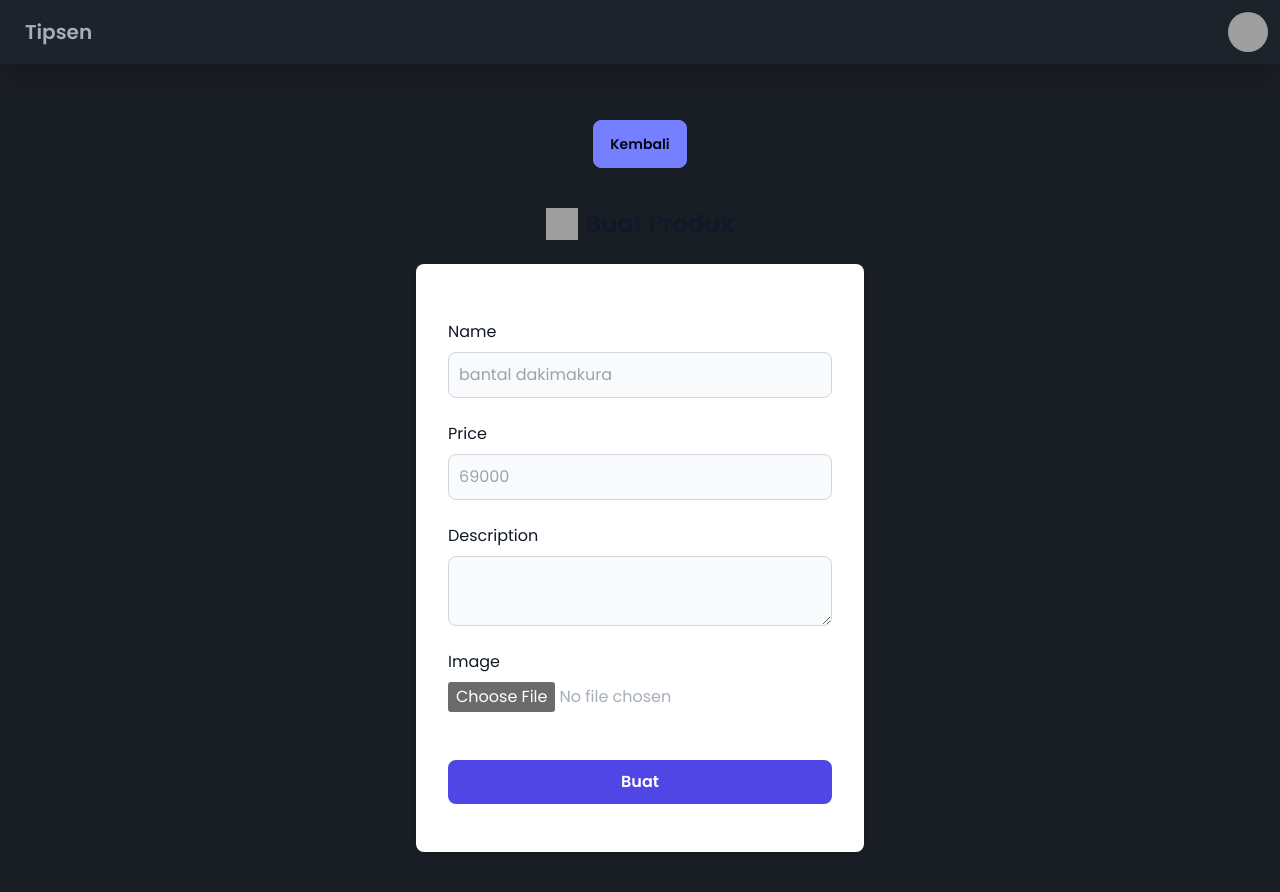
After one commit to rpl-tipsen/tipsen, a Django app: page /products/admin/create in a window 1280 px wide. The commit adds this page. Run offline with Django 4.2, Linux system fonts and the light colour scheme; the visitor is signed in with stand-in values (Sample User, id 1); some libraries are stand-ins or nearby versions; grey boxes are pictures that could not be loaded.

Commit message:
kelar gak sih rpl sat set

```diff
--- a/products/urls.py
+++ b/products/urls.py
@@ -5,6 +5,9 @@ from .views import *
 urlpatterns = [
     path("", products, name="products"),
     path("<int:product_id>", product, name="product"),
-    path("order/<int:product_id>", order_product,
-         name="order_product"),
+    path("order/<int:product_id>", order_product, name="order_product"),
+    path("admin", admin_products, name="admin-products"),
+    path("admin/<int:product_id>", admin_product, name="admin-product"),
+    path("admin/create", admin_create, name="admin-create"),
+    path("admin/delete/<int:product_id>", admin_delete, name="admin-delete"),
 ]
--- a/products/views.py
+++ b/products/views.py
@@ -15,16 +15,14 @@ from tipsen.settings import SUPABASE
 
 
 BUCKET_NAME = "payment"
-sb = supabase.create_client(
-    supabase_url=SUPABASE["url"], supabase_key=SUPABASE["key"])
+BUCKET_NAME_2 = "product"
+sb = supabase.create_client(supabase_url=SUPABASE["url"], supabase_key=SUPABASE["key"])
 
 
 def products(request):
     products = Product.objects.all()
 
-    return render(
-        request, "products/index.html", context={"products": products}
-    )
+    return render(request, "products/index.html", context={"products": products})
 
 
 def product(request, product_id):
@@ -32,9 +30,81 @@ def product(request, product_id):
     if not product:
         return redirect("home")
 
-    return render(
-        request, "products/detail.html", context={"product": product}
-    )
+    return render(request, "products/detail.html", context={"product": product})
+
+
+@login_required
+def admin_products(request):
+    if not request.user.is_admin:
+        return redirect("home")
+
+    products = Product.objects.all()
+    return render(request, "products/admin-index.html", context={"products": products})
+
+
+@login_required
+def admin_product(request, product_id):
+    if not request.user.is_admin:
+        return redirect("home")
+
+    product = Product.objects.get(id=product_id)
+    if not product:
+        return redirect("home")
+
+    return render(request, "products/admin-detail.html", context={"product": product})
+
+
+@login_required
+def admin_create(request):
+    if not request.user.is_admin:
+        return redirect("home")
+
+    if request.method == "POST":
+        form = ImageForm(request.POST, request.FILES)
+        if form.is_valid():
+            image = form.cleaned_data["image"]
+
+            image_data = BufferedReader(image.file)
+            random_filename = str(uuid.uuid4()) + "_" + image.name
+
+            content_type, encoding = mimetypes.guess_type(image.name)
+            file_options = {"content-type": content_type} if content_type else {}
+
+            response = sb.storage.from_(BUCKET_NAME_2).upload(
+                path=random_filename, file=image_data, file_options=file_options
+            )
+
+            if response.status_code == 201 or response.status_code == 200:
+                image_link = f"{SUPABASE['url']}/storage/v1/object/public/{BUCKET_NAME_2}/{random_filename}"
+            else:
+                return "Failed to create payment"
+
+            Product.objects.create(
+                name=request.POST["name"],
+                price=request.POST["price"],
+                description=request.POST["description"],
+                image_link=image_link,
+            ).save()
+
+            return render(request, "products/admin-create.html", context={"success": True})
+
+    return render(request, "products/admin-create.html")
+
+@login_required
+def admin_delete(request, product_id):
+    if not request.user.is_admin:
+        return redirect("home")
+
+    product = Product.objects.get(id=product_id)
+    if not product:
+        return redirect("home")
+
+    sb.storage.from_(BUCKET_NAME_2).remove(product.image_link.split("/")[-1])
+    product.delete()
+
+    return redirect("admin-products")
+
+
 
 
 @login_required
@@ -46,51 +116,60 @@ def order_product(request, product_id):
     addresses = Address.objects.all()
     banks = ["BCA", "Mandiri", "BNI"]
 
-    if request.method == 'POST':
+    if request.method == "POST":
         print(request.POST)
-        if request.POST.get('step') == 'first':
+        if request.POST.get("step") == "first":
             first_form = OrderFirstForm(request.POST)
             if first_form.is_valid():
-                address_id = first_form.cleaned_data['address_id']
+                address_id = first_form.cleaned_data["address_id"]
                 address = Address.objects.get(id=address_id)
                 if not address or address.user_id != request.user._wrapped.id:
                     return render(
                         request,
                         "products/form-before-payment.html",
                         context={
-                            "product": product, "addresses": addresses,
+                            "product": product,
+                            "addresses": addresses,
                             "error": True,
                             "message": f"couldn't find address with id {address_id}",
                         },
                     )
-                quantity = first_form.cleaned_data['quantity']
+                quantity = first_form.cleaned_data["quantity"]
                 total_price = product.price * quantity
                 print(total_price, quantity)
 
                 # Save order data in session
-                request.session['address_id'] = address_id
-                request.session['quantity'] = quantity
-                request.session['total_price'] = total_price
+                request.session["address_id"] = address_id
+                request.session["quantity"] = quantity
+                request.session["total_price"] = total_price
                 return render(
-                    request, "products/form-after-payment.html",
-                    context={"product": product, "addresses": addresses,
-                             "banks": banks}
+                    request,
+                    "products/form-after-payment.html",
+                    context={
+                        "product": product,
+                        "addresses": addresses,
+                        "banks": banks,
+                    },
                 )
             else:
                 print(first_form.errors)
                 return render(
-                    request, "products/form-before-payment.html",
-                    context={"product": product, "addresses": addresses,
-                             "form": first_form}
+                    request,
+                    "products/form-before-payment.html",
+                    context={
+                        "product": product,
+                        "addresses": addresses,
+                        "form": first_form,
+                    },
                 )
         else:
             second_form = OrderSecondForm(request.POST)
             if second_form.is_valid():
                 try:
                     # Retrieve order data from session
-                    address_id = request.session.get('address_id')
-                    quantity = request.session.get('quantity')
-                    total_price = request.session.get('total_price')
+                    address_id = request.session.get("address_id")
+                    quantity = request.session.get("quantity")
+                    total_price = request.session.get("total_price")
 
                     address = Address.objects.get(id=address_id)
                     if not address or address.user_id != request.user._wrapped.id:
@@ -98,7 +177,8 @@ def order_product(request, product_id):
                             request,
                             "products/form-before-payment.html",
                             context={
-                                "product": product, "addresses": addresses,
+                                "product": product,
+                                "addresses": addresses,
                                 "error": True,
                                 "message": f"couldn't find address with id {address_id}",
                             },
@@ -114,33 +194,44 @@ def order_product(request, product_id):
                         address=address,
                         subtotal=total_price,
                         user=request.user._wrapped,
-                        payment=payment
+                        payment=payment,
                     ).save()
 
-                    del request.session['address_id']
-                    del request.session['quantity']
-                    del request.session['total_price']
+                    del request.session["address_id"]
+                    del request.session["quantity"]
+                    del request.session["total_price"]
 
                     # TODO: ganti redirect ke "pesanan saya"
-                    return redirect('home')
+                    return redirect("home")
                 except Exception as e:
                     return render(
-                        request, "products/form-after-payment.html",
-                        context={"product": product, "addresses": addresses,
-                                 "exception_error": {e}, "banks": banks}
+                        request,
+                        "products/form-after-payment.html",
+                        context={
+                            "product": product,
+                            "addresses": addresses,
+                            "exception_error": {e},
+                            "banks": banks,
+                        },
                     )
             else:
                 print(second_form.errors)
                 return render(
-                    request, "products/form-after-payment.html",
-                    context={"product": product, "addresses": addresses,
-                             "form": OrderSecondForm, "banks": banks}
+                    request,
+                    "products/form-after-payment.html",
+                    context={
+                        "product": product,
+                        "addresses": addresses,
+                        "form": OrderSecondForm,
+                        "banks": banks,
+                    },
                 )
 
     return render(
-        request, "products/form-before-payment.html", context={"product": product, "addresses": addresses}
+        request,
+        "products/form-before-payment.html",
+        context={"product": product, "addresses": addresses},
     )
-
 
 def handle_payment_creation(request):
     form = ImageForm(request.POST, request.FILES)
@@ -165,12 +256,12 @@ def handle_payment_creation(request):
         else:
             return "Failed to create payment"
 
-        total_price = request.session.get('total_price')
+        total_price = request.session.get("total_price")
 
         payment = Payment.objects.create(
-            payment_reference_number=request.POST['payment_reference_number'],
+            payment_reference_number=request.POST["payment_reference_number"],
             jumlah=total_price,
-            bank=request.POST['bank'],
+            bank=request.POST["bank"],
             image_link=image_link,
         )
 
--- a/templates/base.html
+++ b/templates/base.html
@@ -1,61 +1,70 @@
 {% load static %}
-<html lang="en" class="bg-gray-50">
+<html lang="en" data-theme="dark">
 
 <head>
   <meta charset="UTF-8">
   <meta name="viewport" content="width=device-width, initial-scale=1.0">
   <script src="https://cdn.tailwindcss.com"></script>
   <link href="https://cdn.jsdelivr.net/npm/daisyui@4.4.14/dist/full.min.css" rel="stylesheet" type="text/css" />
-
+  <script src="https://kit.fontawesome.com/649bac7269.js" crossorigin="anonymous"></script>
+  <link rel="stylesheet" href="https://fonts.googleapis.com/css2?family=Poppins:wght@400;600;700&display=swap">
+  <style>
+    /* Optionally, you can apply the font to specific elements */
+    body {
+      font-family: 'Poppins', sans-serif;
+    }
+  </style>
   {% block meta %}
   {% endblock meta %}
 </head>
 
-<body class="bg-gray-50">
+<body>
 
-
-  <nav class="navbar bg-white fixed flex flex-row items-center justify-between px-4">
-    <div class="">
-      <a href="{% url 'home' %}">TipSen</a>
+  <div class="navbar fixed top-0 bg-base-100 shadow-xl">
+    <div class="flex-1">
+      <a href="{% url 'home' %}" class="btn btn-ghost text-xl">Tipsen</a>
     </div>
-    <div class="gap-2">
     {% if request.user.is_authenticated %}
     <div class="dropdown dropdown-end">
       <div tabindex="0" role="button" class="btn btn-ghost btn-circle avatar">
         <div class="w-10 rounded-full">
           <img alt="Tailwind CSS Navbar component"
-              src="https://daisyui.com/images/stock/photo-1534528741775-53994a69daeb.jpg" />
+            src="https://drive.google.com/uc?id=1AZAXsC9wH1NLc86l5sx1_2rly6McnwF9" />
         </div>
       </div>
-        <ul class="mt-3 z-[1] p-2 shadow menu menu-sm dropdown-content bg-base-100 rounded-box w-52">
+      <ul tabindex="0" class="menu menu-sm dropdown-content mt-3 z-[1] p-2 shadow bg-base-100 rounded-box w-52">
         <li>
           <a class="justify-between" href="{% url 'user_profile' %}">
             Profile
-              <span class="badge">New</span>
           </a>
         </li>
-          <li><a>Settings</a></li>
         <li><a href="{% url 'logout' %}">Logout</a></li>
       </ul>
+    </div>
     {% else %}
-        <div>
-          <a href="{% url 'login' %}" class="btn bg-indigo-600 text-white">
-            Login
-          </a>
-          <a href="{% url 'signup' %}" class="btn bg-neutral text-indigo-600 hover:text-white hover:bg-indigo-600 transition-all duration-100">
-            Signup
-          </a>
+    <div class="dropdown dropdown-end">
+      <button class="btn btn-square btn-ghost">
+        <svg xmlns="http://www.w3.org/2000/svg" fill="none" viewBox="0 0 24 24"
+          class="inline-block w-5 h-5 stroke-current">
+          <path stroke-linecap="round" stroke-linejoin="round" stroke-width="2"
+            d="M5 12h.01M12 12h.01M19 12h.01M6 12a1 1 0 11-2 0 1 1 0 012 0zm7 0a1 1 0 11-2 0 1 1 0 012 0zm7 0a1 1 0 11-2 0 1 1 0 012 0z">
+          </path>
+        </svg>
+      </button>
+      <ul tabindex="0" class="menu menu-sm dropdown-content mt-3 z-[1] p-2 shadow bg-base-100 rounded-box w-52">
+        <li><a href="{% url 'login' %}">Login</a></li>
+        <li><a href="{% url 'signup' %}">Signup</a></li>
+      </ul>
     </div>
     {% endif %}
 
   </div>
-    </div>
-  </nav>
 
-  <main class="pt-20">
+  <main class="pt-20 bg-base-200 min-h-screen">
     {% block content %}
 
     {% endblock content %}
   </main>
 </body>
+
 </html>
--- /dev/null
+++ b/templates/products/admin-create.html
@@ -0,0 +1,80 @@
+{% extends 'base.html' %}
+
+{% block meta %}
+<title>Tipsen | Home</title>
+{% endblock meta %}
+
+{% block content %}
+<div class="py-10 flex flex-col items-center">
+    {% if success %}
+    <div class="w-full sm:max-w-md p-6 mb-4 rounded-md bg-emerald-500 font-semibold text-gray-700 text-[16px]">
+        Telah berhasil membuat produk
+    </div>
+    <script>
+        function redirect() {
+            window.location.href = '/products/admin'
+        }
+        setTimeout(
+            redirect
+            , 2000)
+
+    </script>
+    {% endif %}
+    <a href="{% url 'admin-products' %}"><button class="btn btn-primary">Kembali</button></a>
+    <a href="#" class="pt-10 flex items-center mb-6 text-2xl font-semibold text-gray-900 dark:text-white">
+        <img class="w-8 h-8 mr-2" src="https://flowbite.s3.amazonaws.com/blocks/marketing-ui/logo.svg" alt="logo">
+        Buat Produk
+    </a>
+    <div
+        class="w-full bg-white rounded-lg shadow dark:border md:mt-0 sm:max-w-md xl:p-0 dark:bg-gray-800 dark:border-gray-700">
+        <div class="p-6 space-y-4 md:space-y-6 sm:p-8">
+            <form class="space-y-4 md:space-y-6 text-[16px]" method="POST" enctype="multipart/form-data">
+                {% csrf_token %}
+                <div>
+                    <label for="name" class="block mb-2  font-medium text-gray-900 dark:text-white">Name</label>
+                    <input type="text" name="name" id="name"
+                        class="bg-gray-50 border border-gray-300 text-gray-900 sm: rounded-lg focus:ring-primary-600 focus:border-primary-600 block w-full p-2.5 dark:bg-gray-700 dark:border-gray-600 dark:placeholder-gray-400 dark:text-white dark:focus:ring-blue-500 dark:focus:border-blue-500"
+                        placeholder="bantal dakimakura" required>
+                </div>
+                <div>
+                    <label for="price" class="block mb-2  font-medium text-gray-900 dark:text-white">Price</label>
+                    <input type="number" name="price" id="price"
+                        class="bg-gray-50 border border-gray-300 text-gray-900 sm: rounded-lg focus:ring-primary-600 focus:border-primary-600 block w-full p-2.5 dark:bg-gray-700 dark:border-gray-600 dark:placeholder-gray-400 dark:text-white dark:focus:ring-blue-500 dark:focus:border-blue-500"
+                        placeholder="69000" required>
+                </div>
+                <div>
+                    <label for="description"
+                        class="block mb-2  font-medium text-gray-900 dark:text-white">Description</label>
+                    <textarea name="description" id="description"
+                        class="bg-gray-50 border border-gray-300 text-gray-900 rounded-lg focus:ring-primary-600 focus:border-primary-600 block w-full p-2.5 dark:bg-gray-700 dark:border-gray-600 dark:placeholder-gray-400 dark:text-white dark:focus:ring-blue-500 dark:focus:border-blue-500"
+                        required>
+                    </textarea>
+                </div>
+                <div>
+                    <label for="image" class="block mb-2  font-medium text-gray-900 dark:text-white">Image</label>
+                    <input type="file" name="image" id="id_image" accept="image/jpeg, image/png" required>
+                </div>
+
+                <ul>
+                    {% if form.errors %}
+                    {% for field in form %}
+                    {% for error in field.errors %}
+                    <li>
+                        <div class="text-red-500 font-semibold text-[12px]">{{ error|escape }}</div>
+                    </li>
+                    {% endfor %}
+                    {% endfor %}
+                    {% for error in form.non_field_errors %}
+                    <li>
+                        <div class="text-red-500 font-semibold text-[12px]">{{ error|escape }}</div>
+                    </li>
+                    {% endfor %}
+                    {% endif %}
+                </ul>
+                <button type="submit"
+                    class="w-full text-white bg-indigo-600 font-semibold hover:bg-indigo-700 focus:ring-4 focus:outline-none focus:ring-blue-300 rounded-lg px-5 py-2.5 text-center">Buat</button>
+            </form>
+        </div>
+    </div>
+</div>
+{% endblock content %}
```
Also changed, not shown: templates/authentication/login.html (+23 -10 lines), templates/authentication/signup.html (+42 -18 lines), templates/products/admin-detail.html (added, +19 -0 lines), templates/products/admin-index.html (added, +37 -0 lines). Lines whose indentation alone changed are shown as unchanged.
